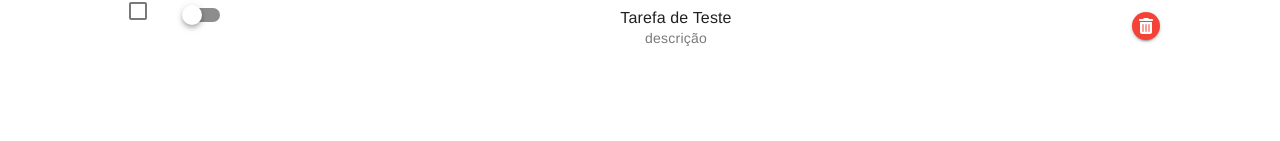
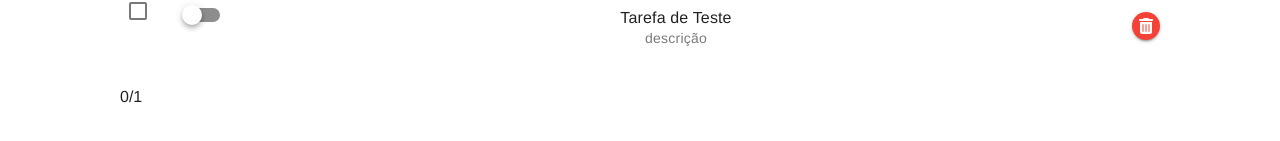
Before and after one commit to phgferreira/demo-todolist, a Vue app: page / in a window 1280 px wide. Shown: the part 215-356 px from the top of the page. Built offline with nearby package versions, Linux system fonts and the light colour scheme.

Commit message:
Usando getters na store

```diff
--- a/src/store/index.ts
+++ b/src/store/index.ts
@@ -7,8 +7,11 @@ export default createStore({
         proximoId: 2,
     },
     getters: {
-        tarefa(state, id: number) {
-            return state.tarefas.find((tarefa) => tarefa.id === id);
+        concluido(state) {
+            return state.tarefas.filter((tarefa) => tarefa.done).length;
+        },
+        total(state) {
+            return state.tarefas.length;
         }
     },
     mutations: {
--- a/src/views/home/HomePage.vue
+++ b/src/views/home/HomePage.vue
@@ -32,6 +32,7 @@
           <template #subtitle>descrição</template>
         </v-list-item>
       </v-list>
+      <v-footer>{{store.getters.concluido}}/{{store.getters.total}}</v-footer>
     </v-container>
   </v-app>
 </template>
```
